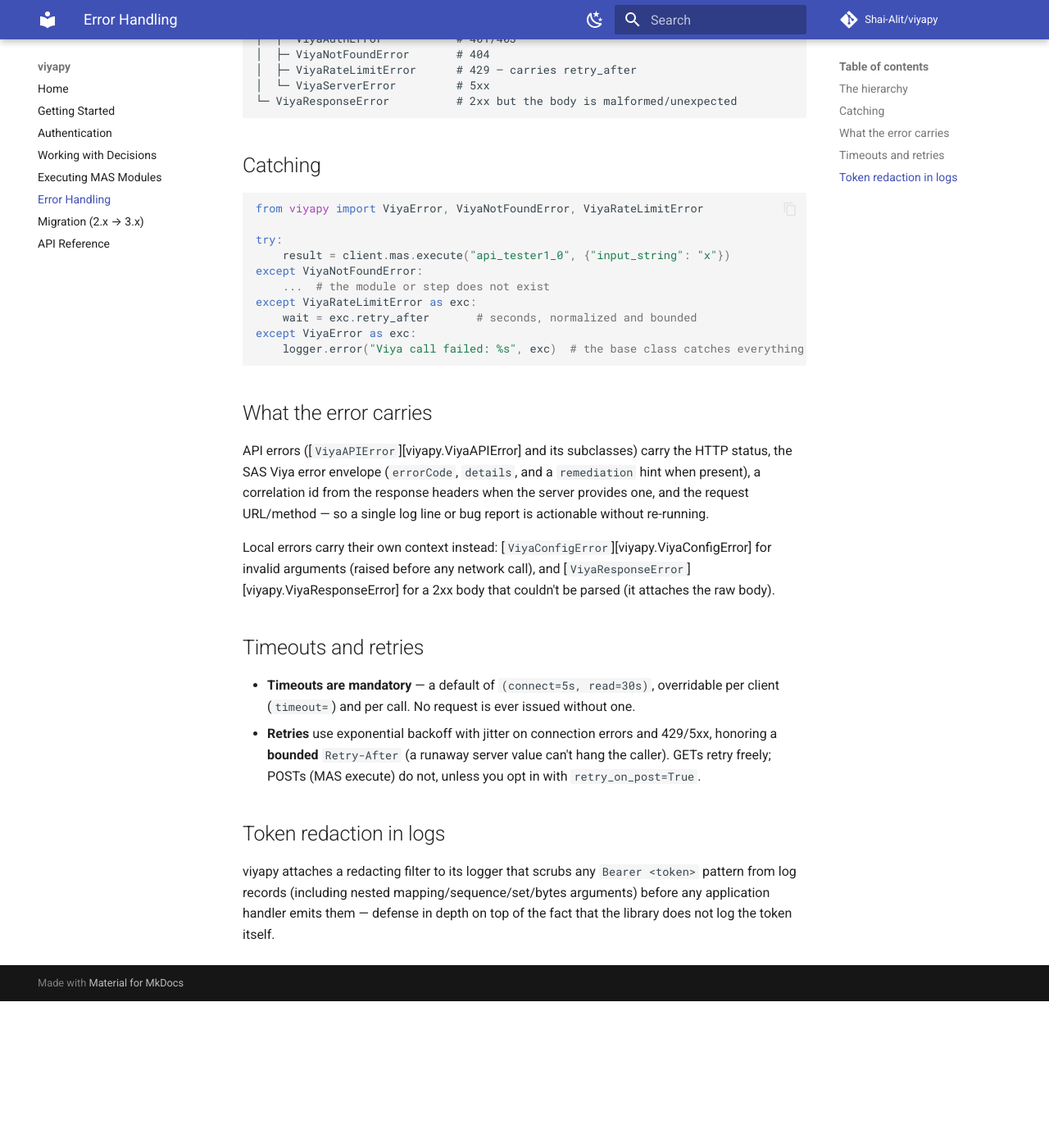
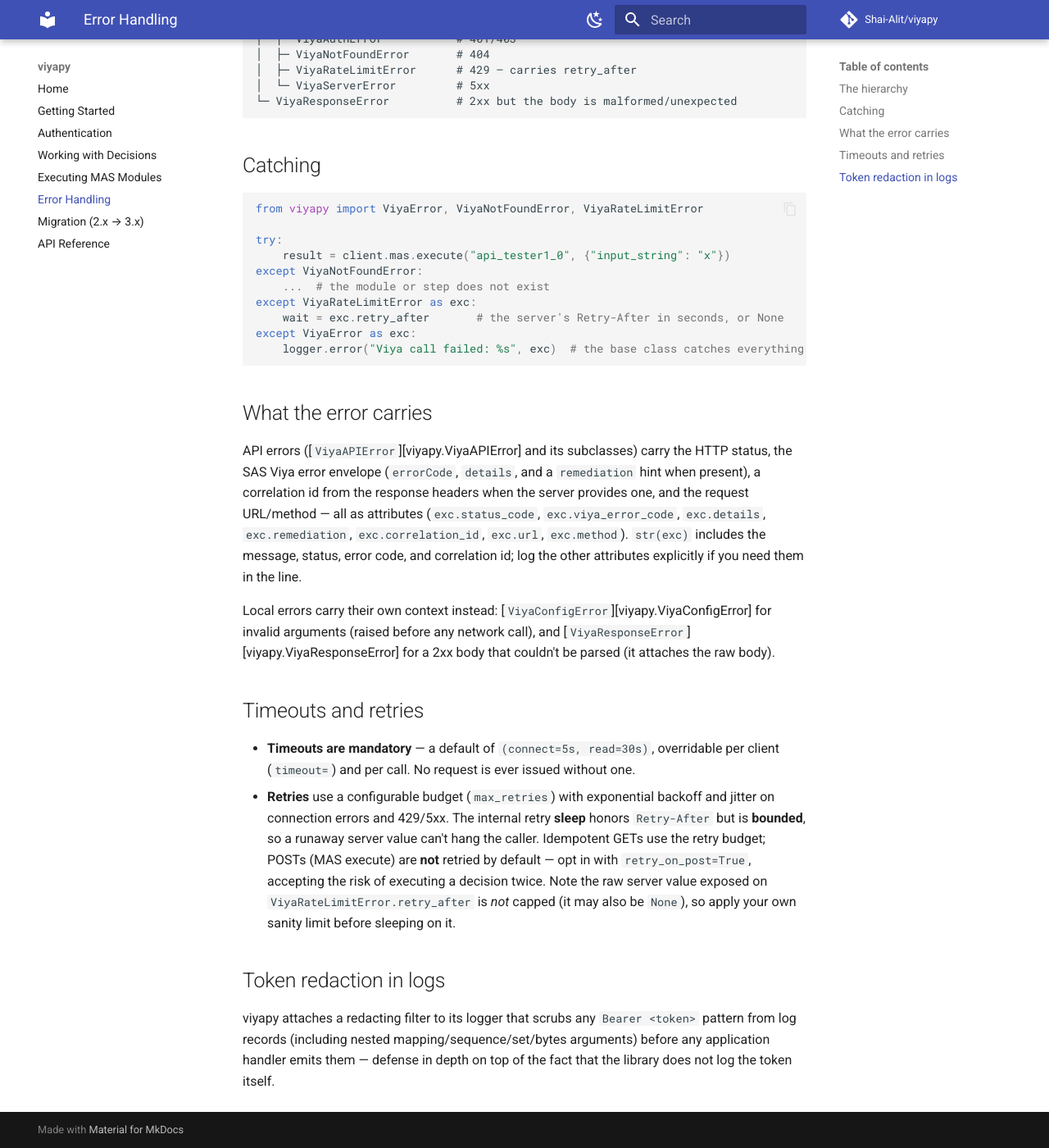
Before and after one commit to Shai-Alit/viyapy, an MkDocs documentation site: the page built from docs/error-handling.md, in a window 1280 px wide and 1400 px high, scrolled down 415 px. Shown: the whole window at 82% size. Built offline with MkDocs 1.6.1 and Material for MkDocs 9.7.7, drawn with Linux system fonts in a browser that asks for light colours; comment, search, counter and statistics services are not loaded; before the commit the page ends 1636 px from its top, so only the background shows below that.

Commit message:
Address 3b review: cite/simplify mkdocs pin, fix doc accuracy, single-source migration

````diff
--- a/docs/error-handling.md
+++ b/docs/error-handling.md
@@ -29,7 +29,7 @@
 except ViyaNotFoundError:
     ...  # the module or step does not exist
 except ViyaRateLimitError as exc:
-    wait = exc.retry_after       # seconds, normalized and bounded
+    wait = exc.retry_after       # the server's Retry-After in seconds, or None
 except ViyaError as exc:
     logger.error("Viya call failed: %s", exc)  # the base class catches everything
 ```
@@ -39,8 +39,11 @@
 API errors ([`ViyaAPIError`][viyapy.ViyaAPIError] and its subclasses) carry the
 HTTP status, the SAS Viya error envelope (`errorCode`, `details`, and a
 `remediation` hint when present), a correlation id from the response headers when
-the server provides one, and the request URL/method — so a single log line or bug
-report is actionable without re-running.
+the server provides one, and the request URL/method — all as attributes
+(`exc.status_code`, `exc.viya_error_code`, `exc.details`, `exc.remediation`,
+`exc.correlation_id`, `exc.url`, `exc.method`). `str(exc)` includes the message,
+status, error code, and correlation id; log the other attributes explicitly if
+you need them in the line.
 
 Local errors carry their own context instead:
 [`ViyaConfigError`][viyapy.ViyaConfigError] for invalid arguments (raised before
@@ -51,10 +54,14 @@
 
 - **Timeouts are mandatory** — a default of `(connect=5s, read=30s)`, overridable
   per client (`timeout=`) and per call. No request is ever issued without one.
-- **Retries** use exponential backoff with jitter on connection errors and
-  429/5xx, honoring a **bounded** `Retry-After` (a runaway server value can't
-  hang the caller). GETs retry freely; POSTs (MAS execute) do not, unless you opt
-  in with `retry_on_post=True`.
+- **Retries** use a configurable budget (`max_retries`) with exponential backoff
+  and jitter on connection errors and 429/5xx. The internal retry **sleep** honors
+  `Retry-After` but is **bounded**, so a runaway server value can't hang the
+  caller. Idempotent GETs use the retry budget; POSTs (MAS execute) are **not**
+  retried by default — opt in with `retry_on_post=True`, accepting the risk of
+  executing a decision twice. Note the raw server value exposed on
+  `ViyaRateLimitError.retry_after` is *not* capped (it may also be `None`), so
+  apply your own sanity limit before sleeping on it.
 
 ## Token redaction in logs
 
--- a/mkdocs.yml
+++ b/mkdocs.yml
@@ -44,6 +44,9 @@
   - admonition
   - pymdownx.highlight
   - pymdownx.superfences
+  - pymdownx.snippets:
+      base_path: [.]
+      check_paths: true
   - toc:
       permalink: true
 
--- a/noxfile.py
+++ b/noxfile.py
@@ -58,8 +58,7 @@
 def docs(session: nox.Session) -> None:
     """Build the documentation site (fails on warnings)."""
     session.install("-e", ".[docs]")
-    # Silence Material's "MkDocs 2.0" advisory banner in CI logs.
-    session.run("mkdocs", "build", "--strict", env={"NO_MKDOCS_2_WARNING": "1"})
+    session.run("mkdocs", "build", "--strict")
 
 
 @nox.session(python="3.11")
````
Also changed, not shown: CHANGELOG.md (+5 -0 lines), MIGRATION.md (+5 -3 lines), docs/authentication.md (+5 -1 lines), docs/index.md (+2 -2 lines), docs/migration.md (+2 -95 lines), pyproject.toml (+4 -3 lines).
